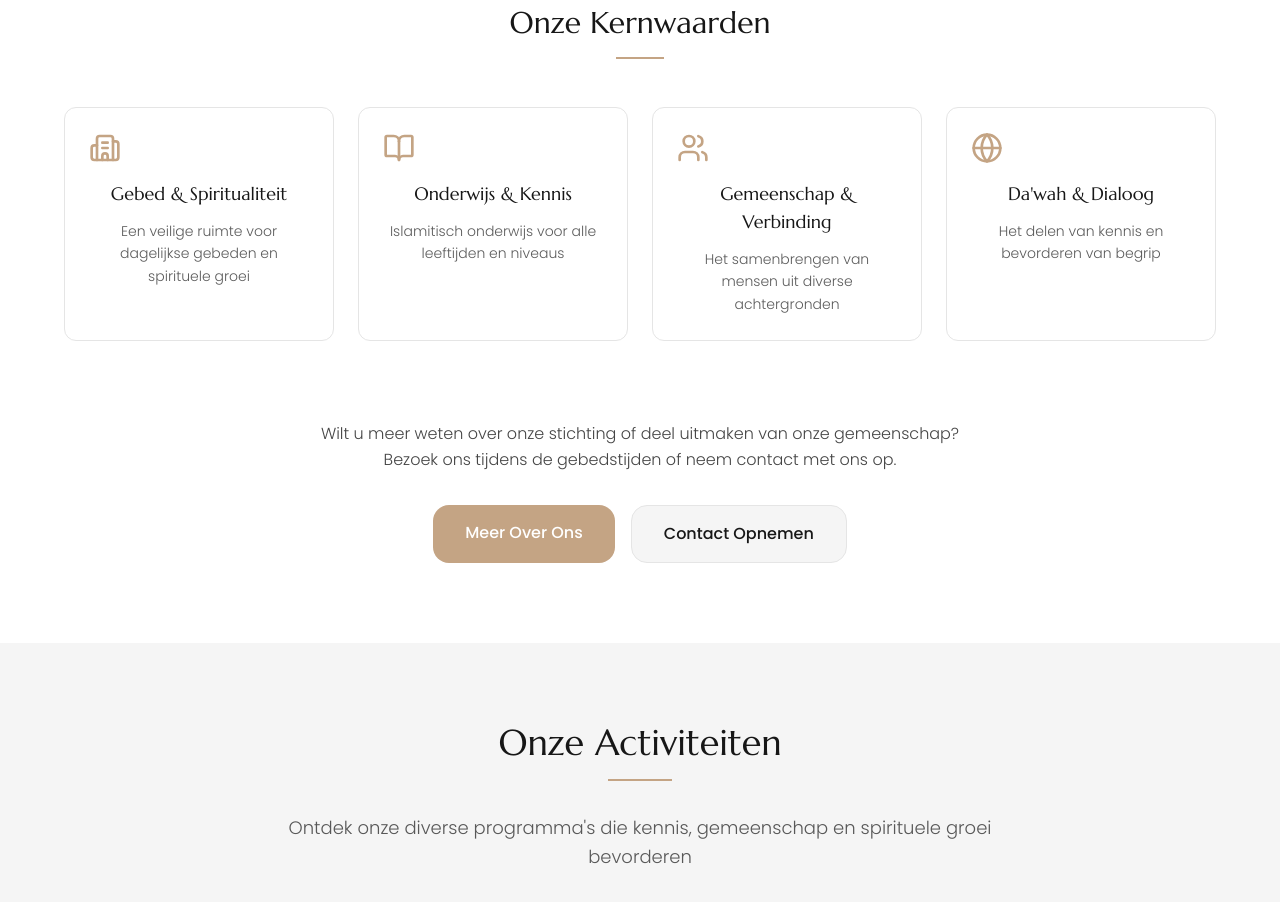
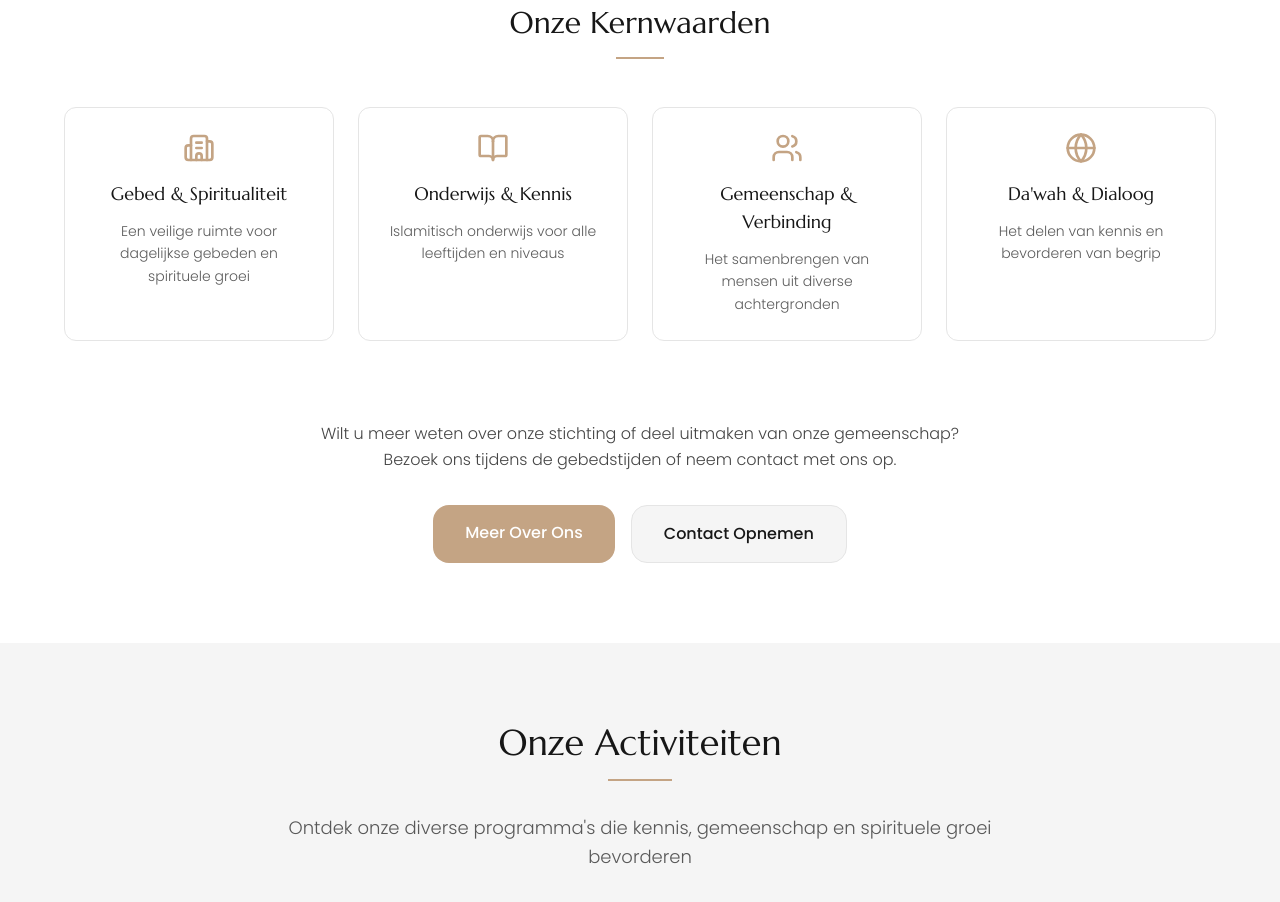
Before and after one commit to LouayCoding/elmouahidin, a Next.js app: page / in a window 1280 px wide. Shown: the part 2100-3002 px from the top of the page. Built offline with nearby package versions, Linux system fonts and the light colour scheme; no server answers.

Commit message:
Center icons in Mission & Vision section

```diff
--- a/src/components/sections/MissionVision.tsx
+++ b/src/components/sections/MissionVision.tsx
@@ -182,7 +182,7 @@ export function MissionVision() {
                     transition: { duration: 0.3 }
                   }}
                 >
-                  <div className="mb-4" style={{ color: '#C4A484' }}>{value.icon}</div>
+                  <div className="flex justify-center mb-4" style={{ color: '#C4A484' }}>{value.icon}</div>
                   <h4 className="font-marcellus text-lg font-medium mb-3"
                       style={{ color: 'var(--foreground)' }}>
                     {value.title}
```
